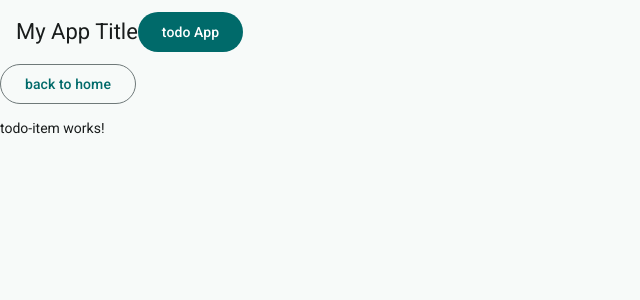
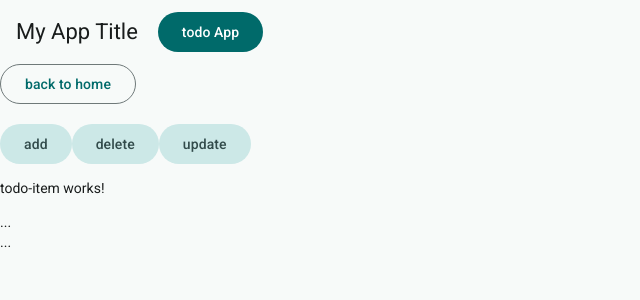
Before and after one commit to hebataha/my-angular-app, an Angular app: page /todoApp in a window 1280 px wide. Shown: the top 300 px of the page, without its empty margins (0-640 px from the left). Built offline with nearby package versions, Linux system fonts and the light colour scheme.

Commit message:
enhancements

```diff
--- a/src/app/components/header/header.html
+++ b/src/app/components/header/header.html
@@ -1,5 +1,4 @@
 <mat-toolbar color="primary">
     <span>My App Title</span>
-    <span class="example-spacer"></span>
-    <button matButton="filled" routerLink="/todoApp">todo App</button>
+    <button matButton="filled" routerLink="/todoApp" class="my-btn">todo App</button>
 </mat-toolbar>
--- a/src/app/components/header/header.scss
+++ b/src/app/components/header/header.scss
@@ -0,0 +1,3 @@
+:host ::ng-deep .my-btn{
+    margin-inline-start: 20px;
+}
--- a/src/app/components/todo/todo.html
+++ b/src/app/components/todo/todo.html
@@ -1,3 +1,26 @@
 
-<button matButton="outlined" routerLink="/">back to home</button>
+<button matButton="outlined" routerLink="/" class="mb-2">back to home</button>
+
+<div class="">
+<button matButton="outlined" matButton="tonal">  add</button>
+
+<button matButton="outlined" matButton="tonal">delete</button>
+
+<button matButton="outlined" matButton="tonal" >update</button>
+</div>
+
 <app-todo-item></app-todo-item>
+<!--
+Source - https://stackoverflow.com/a
+Posted by Augie Gardner, modified by community. See post 'Timeline' for change history
+Retrieved 2026-01-19, License - CC BY-SA 4.0
+-->
+
+<div layout="row" class="gutter" layout-align="center center">
+    <div flex="50">
+        ...
+    </div>
+    <div flex="50">
+        ...
+    </div>
+</div>
--- a/src/app/components/todo/todo.scss
+++ b/src/app/components/todo/todo.scss
@@ -0,0 +1,3 @@
+:host ::ng-deep .mb-2{
+margin-bottom:20px
+}
```
